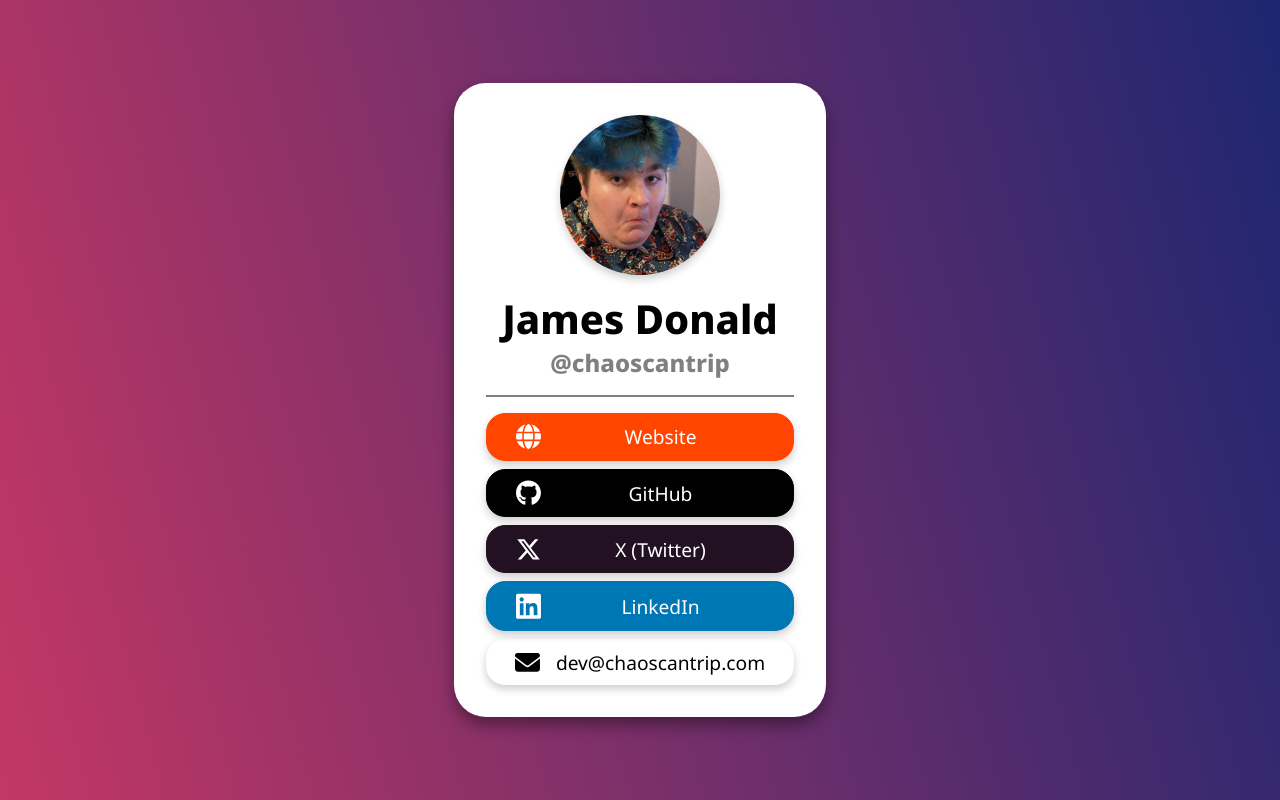
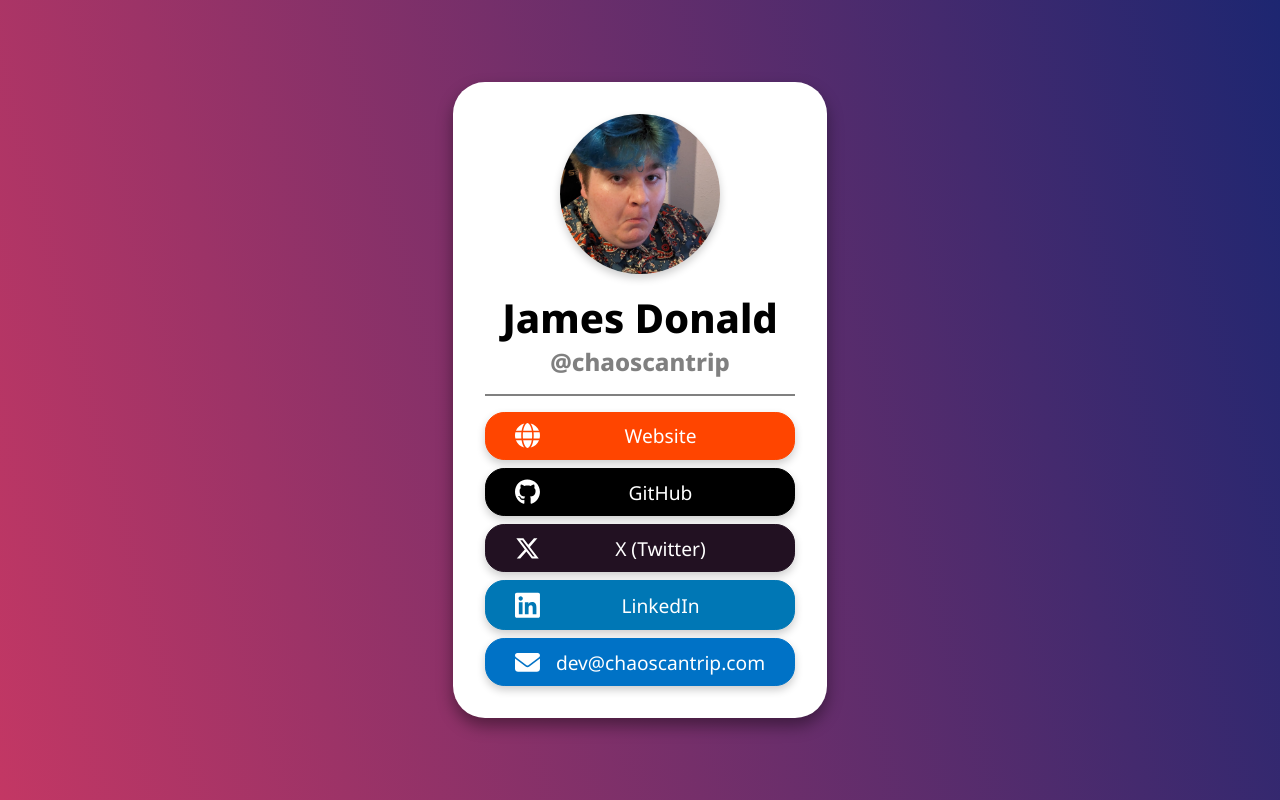
Before and after one commit to ChaosCantrip/Portfolio.Card, a Next.js app: page / in a window 1280 px wide. Built offline with nearby package versions, Linux system fonts and the light colour scheme.

Commit message:
Updated stylings

```diff
--- a/src/app/CardPage.module.css
+++ b/src/app/CardPage.module.css
@@ -105,3 +105,8 @@
     --background-colour: orangered;
     --text-colour: white;
 }
+
+.email {
+    --background-colour: #0072C6;
+    --text-colour: white;
+}
```
